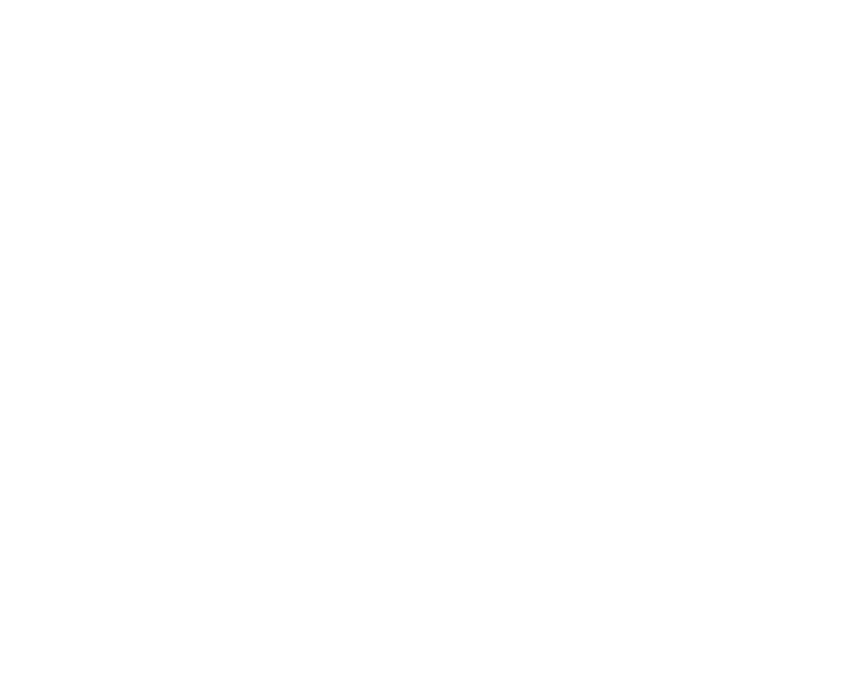
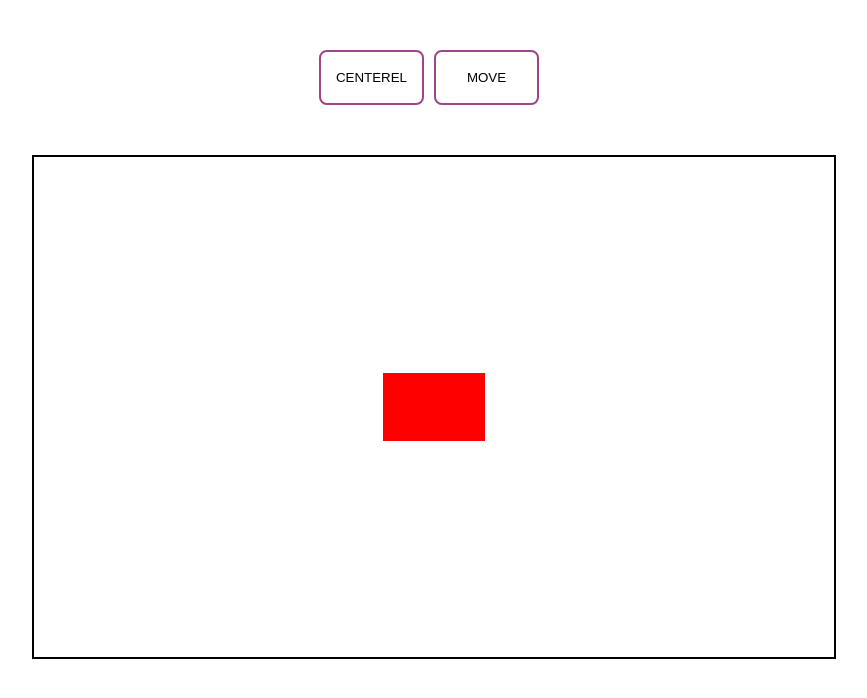
Before and after one commit to DEZester/Three.js-React, a React (Create React App) app: page / in a window 1280 px wide. Shown: the top 698 px of the page, without its empty margins (206-1073 px from the left). Built offline with nearby package versions, Linux system fonts and the light colour scheme.

Commit message:
Create scene and set position of element

```diff
--- a/src/App.js
+++ b/src/App.js
@@ -1,9 +1,13 @@
-import * as THREE from "three";
 import "./App.css";
+import Three from "./Three";
 
 //x-0 y-0 z-5
 function App() {
-  return <div></div>;
+  return (
+    <div>
+      <Three />
+    </div>
+  );
 }
 
 export default App;
--- /dev/null
+++ b/src/Three.jsx
@@ -0,0 +1,66 @@
+import * as THREE from "three";
+import React from "react";
+
+const Three = () => {
+  const scene = new THREE.Scene(); //создаем сцену (осмнова)
+  const camera = new THREE.PerspectiveCamera(75, 800 / 500, 0.1, 1000); //создаем камеру (основа)
+
+  const renderer = new THREE.WebGLRenderer(); //создаем рендерер (основа)
+  renderer.setSize(800, 500); //задаем размер рендереру
+  renderer.setClearColor(0x000000, 0); //задаем бэкграунд нашему рендереру (бэкграунд канваса)
+  document.body.appendChild(renderer.domElement); //добавляем элемент
+
+  //Настройка нашего элемента (в данном случае куба)
+  const geometry = new THREE.BoxGeometry(3, 2, 1); //задаем геометрию нашему элементу
+  const material = new THREE.MeshBasicMaterial({ color: "red" }); //задаем материал (в данном случае цвет)
+  const cube = new THREE.Mesh(geometry, material); //присваиваем нашему элементу геометрию и материал
+
+  scene.add(cube); //добавляем на нашу сцену куб
+
+  cube.position.set(0, 0, 0); //pзадаем позицию нашему элементу
+
+  camera.position.z = 10; //задаем позицию камере
+  //   camera.position.x = 5;
+  //   camera.position.y = 0;
+
+  function animate() {
+    //анимация вращения
+    requestAnimationFrame(animate);
+
+    cube.rotation.x += 0.01;
+    cube.rotation.y += 0.01;
+
+    renderer.render(scene, camera);
+  }
+
+  //   animate();
+
+  const setPositionEl = () => {
+    //задаем позицию нашему элементу
+    cube.position.x = 3;
+    cube.position.y = 2;
+    cube.position.z = 0;
+    renderer.render(scene, camera);
+  };
+
+  const centerEl = () => {
+    //центрируем наш элемент
+    cube.position.set(0, 0, 0);
+    renderer.render(scene, camera);
+  };
+
+  renderer.render(scene, camera); //рендерим (делаем изображение на канваесе) нашу сцену с элементом и камеру
+
+  return (
+    <div className="renderer">
+      <button className="btn" onClick={centerEl}>
+        centerEl
+      </button>
+      <button className="btn" onClick={setPositionEl}>
+        Move
+      </button>
+    </div>
+  );
+};
+
+export default React.memo(Three);
--- a/src/index.css
+++ b/src/index.css
@@ -4,3 +4,24 @@
   box-sizing: border-box;
   height: 100%;
 }
+canvas {
+  margin: auto;
+  border: 2px solid black;
+}
+.renderer {
+  display: flex;
+  justify-content: center;
+  margin-bottom: 50px;
+  margin-top: 50px;
+}
+.btn {
+  padding: 0;
+  width: 105px;
+  height: 55px;
+  margin-right: 10px;
+  background: transparent;
+  border-radius: 7.79406px;
+  border: 2px solid #a14389;
+  text-transform: uppercase;
+  cursor: pointer;
+}
```
Also changed, not shown: 1 other file (tests, documents, lock files or other folders).
